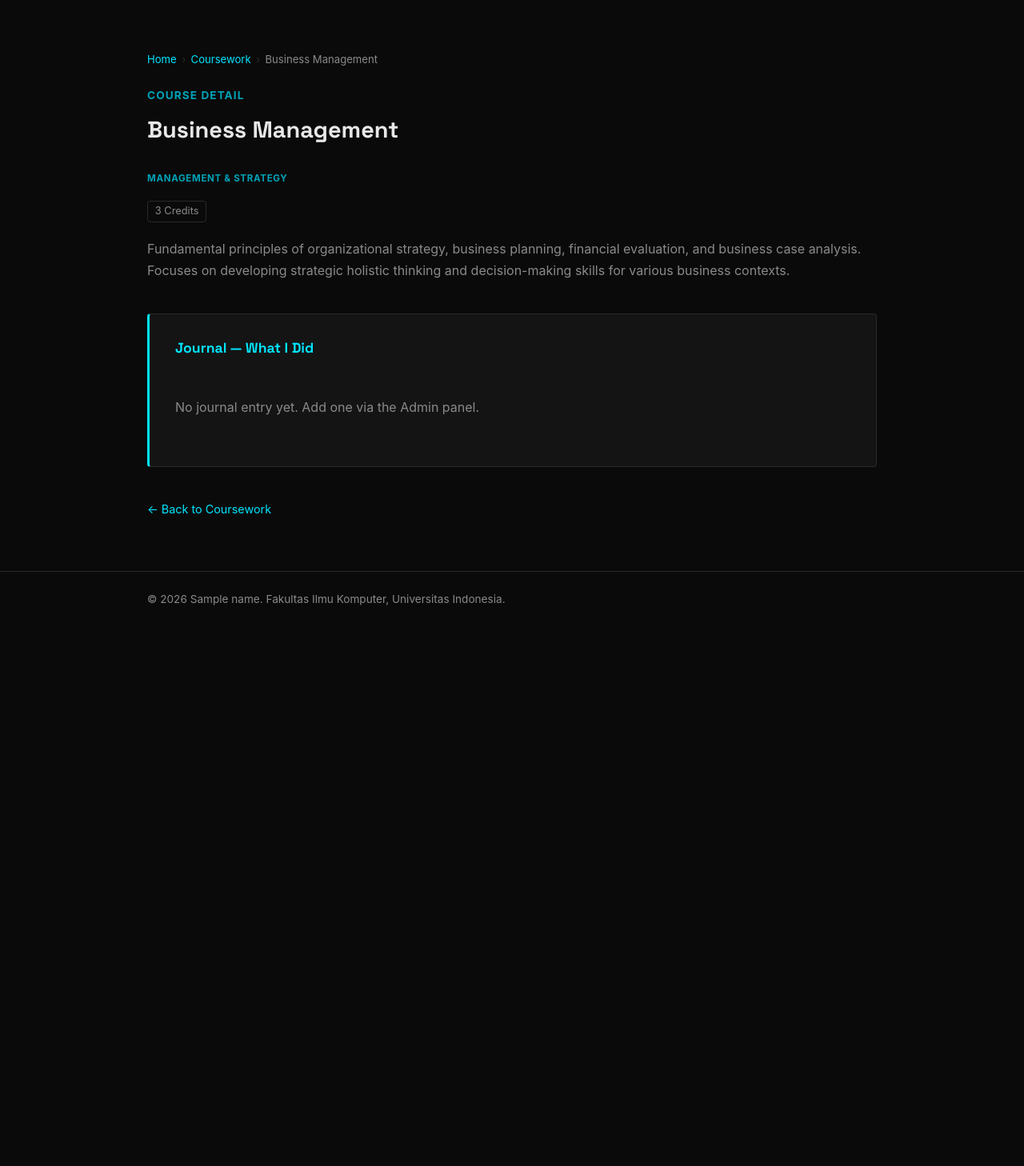
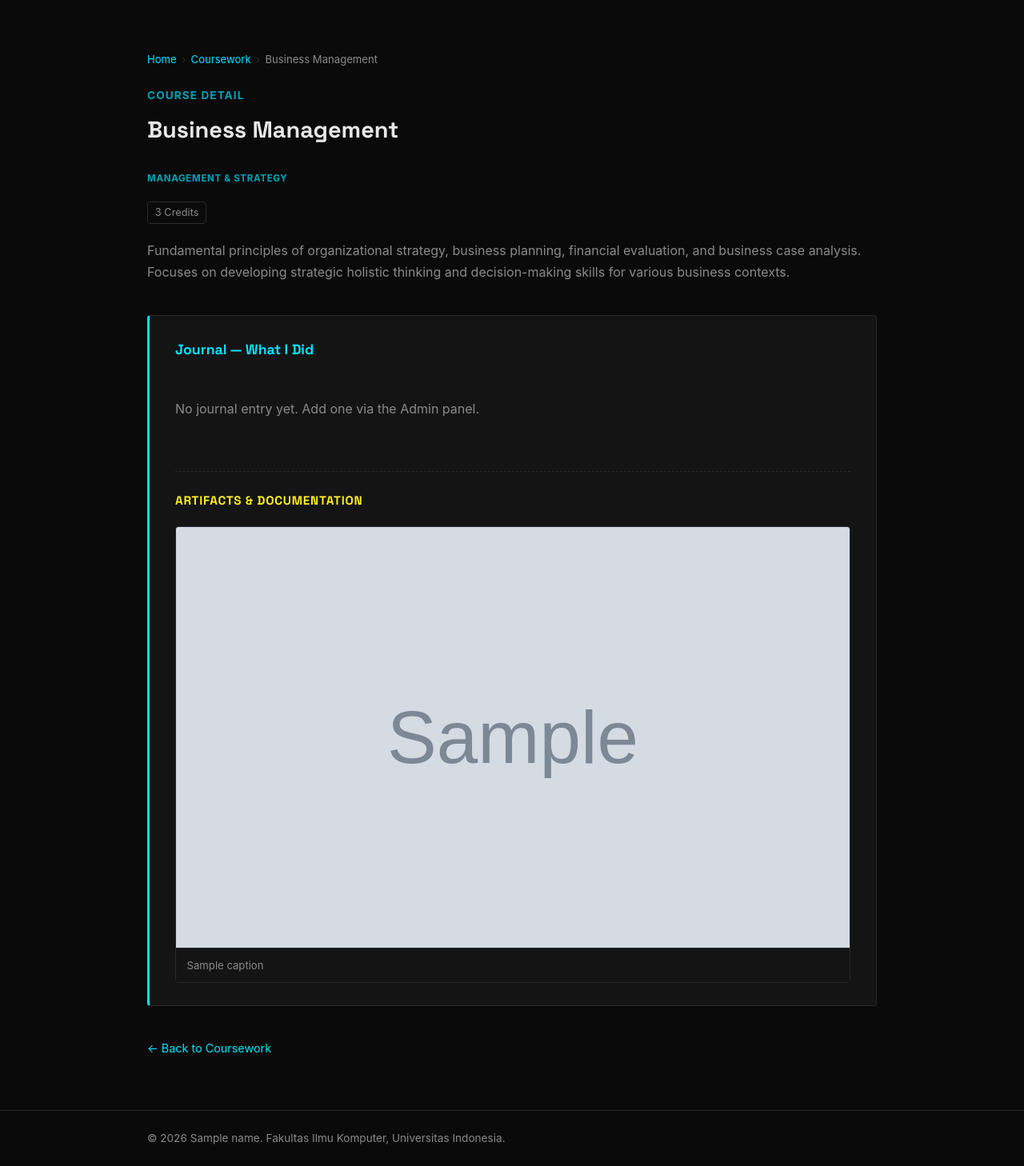
Before and after one commit to balqis-raihana/myportofolio, a Django app: template templates/coursework_detail.html in a window 1280 px wide. Shown: the part 62-1520 px from the top of the page at 80% size. Before the commit the page ends 819 px from the top, so only its background shows below. Run offline with Django 5.2, Linux system fonts and the light colour scheme; data comes from the database, SQL or seed files in the repository; the template is opened without the code that fills it: values that come from a table or form of the project are taken from there, most other values are stand-ins (such as "Sample title", 1, 10 or a date in 2020); grey boxes marked "Sample" are stand-in pictures; parts of the project's set-up code (start-up, migrations or seed data) failed here and were passed over.

Commit message:
feat(coursework): add journal image gallery to detail page

```diff
--- a/main/tests.py
+++ b/main/tests.py
@@ -284,3 +284,8 @@ class CourseworkDetailPageTest(TestCase):
         """The detail page nav dropdown should include this course's link."""
         response = self.client.get(self.url)
         self.assertContains(response, self.coursework.name)
+
+    def test_journal_images_gallery_renders_when_images_found(self):
+        """When journal_images are in context, the gallery block and captions render."""
+        response = self.client.get(self.url)
+        self.assertIn("journal_images", response.context)
--- a/static/css/style.css
+++ b/static/css/style.css
@@ -429,8 +429,16 @@ section {
 
 .coursework-grid {
     display: grid;
-    grid-template-columns: repeat(auto-fit, minmax(260px, 1fr));
+    grid-template-columns: repeat(auto-fill, minmax(280px, 1fr));
     gap: 1.5rem;
+    align-items: stretch;
+}
+
+.course-card-link {
+    display: flex;
+    text-decoration: none;
+    color: inherit;
+    height: 100%;
 }
 
 .course-card {
@@ -438,35 +446,43 @@ section {
     border: 1px solid var(--line);
     border-radius: var(--radius);
     padding: 1.5rem;
-    transition: transform 0.2s ease, border-color 0.2s ease;
+    display: flex;
+    flex-direction: column;
+    width: 100%;
+    min-height: 220px;
+    transition: transform 0.2s ease, border-color 0.2s ease, box-shadow 0.2s ease;
 }
 
 .course-card:hover {
     border-color: var(--accent);
     transform: translateY(-3px);
+    box-shadow: 0 6px 16px rgba(0, 229, 255, 0.12);
 }
 
 .course-tag {
     display: inline-block;
+    align-self: flex-start;
     font-size: 0.72rem;
     text-transform: uppercase;
     letter-spacing: 0.06em;
     color: var(--accent-dim);
     font-weight: 700;
-    margin-bottom: 0.4rem;
+    margin-bottom: 0.5rem;
 }
 
 .course-name {
     font-family: "Space Grotesk", -apple-system, sans-serif;
     font-size: 1.15rem;
     color: var(--ink);
-    margin-bottom: 0.5rem;
+    margin-bottom: 0.6rem;
+    line-height: 1.3;
 }
 
 .course-desc {
     color: var(--text-muted);
     font-size: 0.9rem;
-    line-height: 1.5;
+    line-height: 1.55;
+    flex-grow: 1;
 }
 
 
@@ -545,6 +561,74 @@ section {
     white-space: pre-wrap;
 }
 
+/* Notion-like Gallery */
+.journal-gallery {
+    margin-top: 2rem;
+    padding-top: 1.5rem;
+    border-top: 1px dashed var(--line);
+}
+
+.gallery-title {
+    font-family: "Space Grotesk", -apple-system, sans-serif;
+    font-size: 0.95rem;
+    color: var(--neon-yellow);
+    letter-spacing: 0.05em;
+    text-transform: uppercase;
+    margin-bottom: 1.25rem;
+}
+
+.gallery-grid {
+    display: grid;
+    grid-template-columns: repeat(auto-fit, minmax(240px, 1fr));
+    gap: 1.25rem;
+}
+
+.gallery-item {
+    margin: 0;
+    background-color: var(--bg);
+    border: 1px solid var(--line);
+    border-radius: var(--radius);
+    overflow: hidden;
+    display: flex;
+    flex-direction: column;
+    transition: transform 0.2s ease, border-color 0.2s ease;
+}
+
+.gallery-item:hover {
+    border-color: var(--accent);
+    transform: translateY(-2px);
+}
+
+.gallery-img-wrapper {
+    width: 100%;
+    aspect-ratio: 16 / 10;
+    background-color: var(--surface);
+    overflow: hidden;
+    display: flex;
+    align-items: center;
+    justify-content: center;
+}
+
+.gallery-img {
+    width: 100%;
+    height: 100%;
+    object-fit: cover;
+    display: block;
+    transition: transform 0.3s ease;
+}
+
+.gallery-item:hover .gallery-img {
+    transform: scale(1.03);
+}
+
+.gallery-caption {
+    padding: 0.65rem 0.85rem;
+    font-size: 0.82rem;
+    color: var(--text-muted);
+    border-top: 1px solid var(--line);
+    background-color: var(--surface);
+}
+
 .back-link {
     display: inline-block;
     color: var(--accent);
--- a/templates/coursework_detail.html
+++ b/templates/coursework_detail.html
@@ -60,6 +60,22 @@
                     {% else %}
                         <p class="empty-state">No journal entry yet. Add one via the Admin panel.</p>
                     {% endif %}
+
+                    {% if journal_images %}
+                        <div class="journal-gallery">
+                            <h3 class="gallery-title">Artifacts & Documentation</h3>
+                            <div class="gallery-grid">
+                                {% for img in journal_images %}
+                                    <figure class="gallery-item">
+                                        <div class="gallery-img-wrapper">
+                                            <img src="{{ img.url }}" alt="{{ img.caption }}" class="gallery-img" loading="lazy">
+                                        </div>
+                                        <figcaption class="gallery-caption">{{ img.caption }}</figcaption>
+                                    </figure>
+                                {% endfor %}
+                            </div>
+                        </div>
+                    {% endif %}
                 </div>
 
                 <a href="{% url 'main:show_coursework' %}" class="back-link">← Back to Coursework</a>
```
Also changed, not shown: main/views.py (+52 -0 lines).
